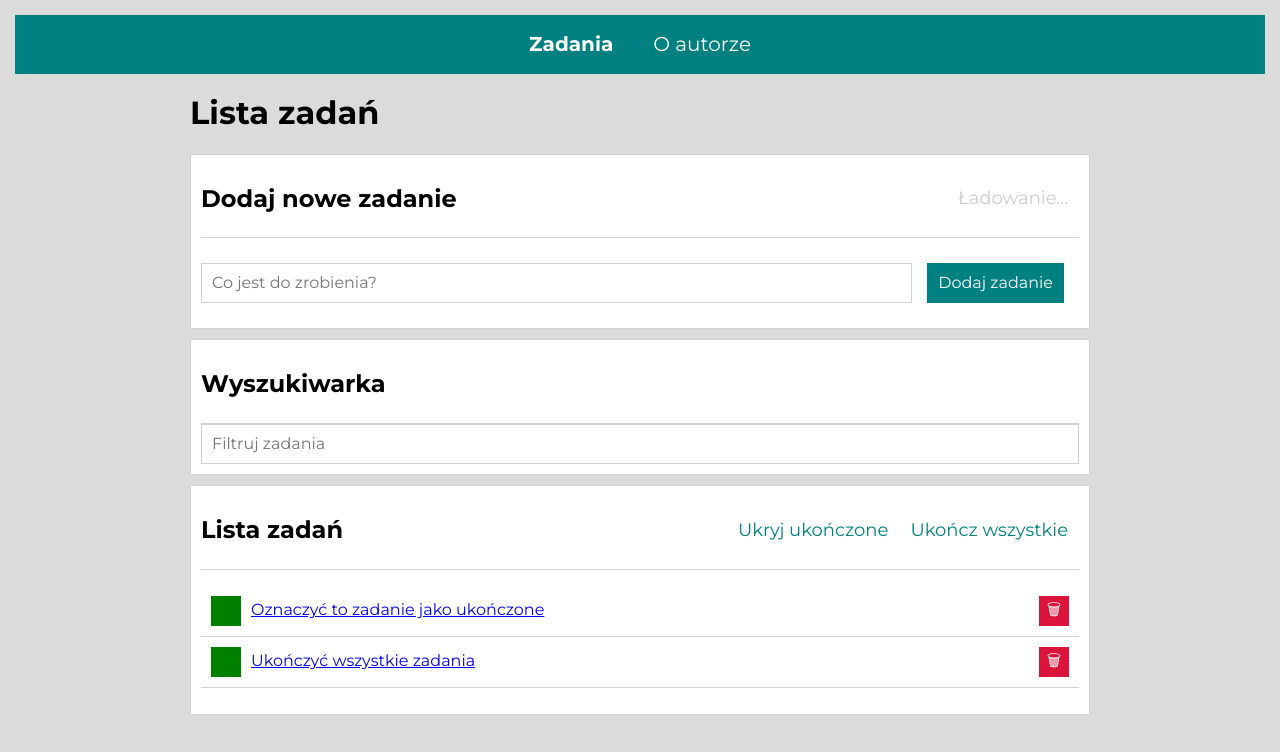
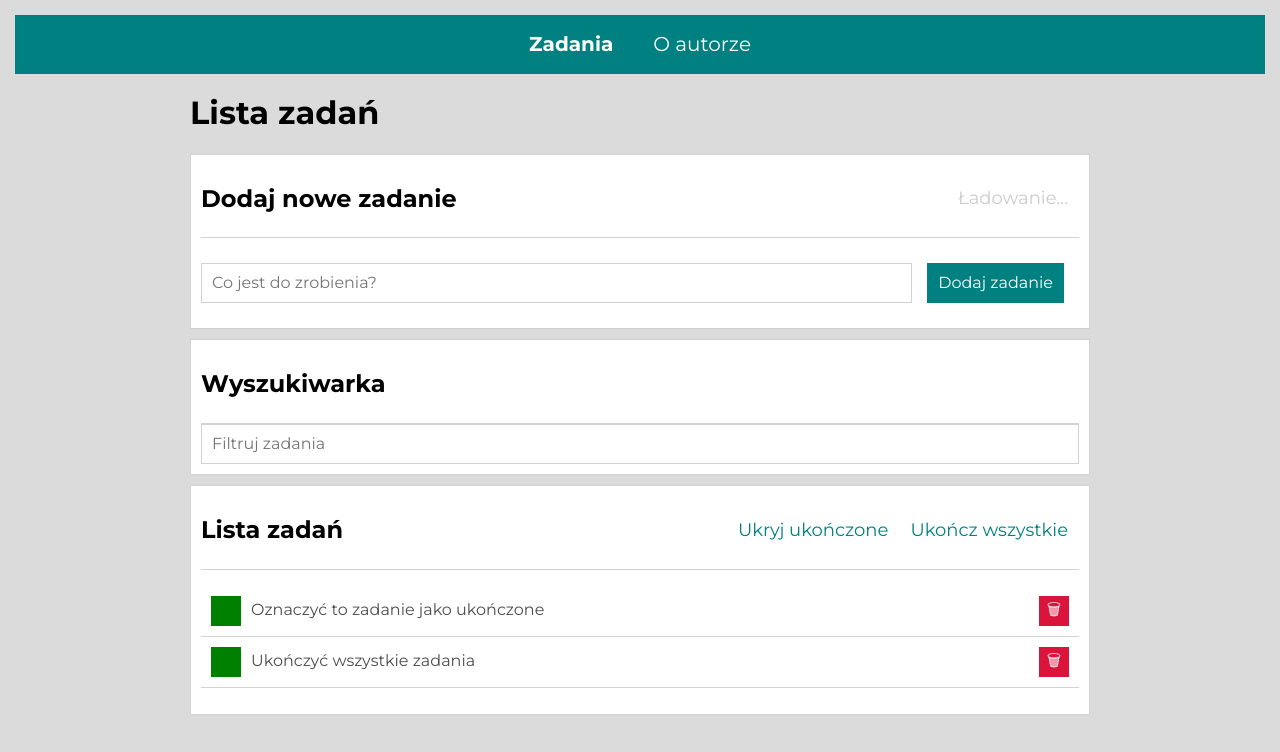
Before and after one commit to SzymonFrontDev/Todo-List-React, a React (Create React App) app: page /#/zadania in a window 1280 px wide. Both pictures are taken after a click on the button "Pobierz przykładowe zadania". Shown: the top 752 px of the page. Built offline with nearby package versions, Linux system fonts and the light colour scheme; the HTML template or start-up script is replaced by a standard one.

Commit message:
added css to StyledLink

```diff
--- a/src/features/tasks/TasksPage/TaskList/index.js
+++ b/src/features/tasks/TasksPage/TaskList/index.js
@@ -1,8 +1,8 @@
-import React, { useState } from 'react';
+import React from 'react';
 import { Link, useLocation } from 'react-router-dom';
 import { useSelector, useDispatch } from 'react-redux';
 import { toggleTaskDone, removeTask, selectHideDone, selectTasksByQuery } from '../../tasksSlice';
-import { List, Item, Content, Button } from "./styled";
+import { List, Item, Content, Button, StyledLink} from "./styled";
 import searchQueryParamName from '../../TaskPage/searchQueryParamName';
 
 const TaskList = () => {
@@ -28,7 +28,7 @@
               {task.done ? "✔" : ""}
             </Button>
             <Content done={task.done}>
-              <Link to={`/zadania/${task.id}`}>{task.content}</Link>
+              <StyledLink to={`/zadania/${task.id}`}>{task.content}</StyledLink>
             </Content>
             <Button
               remove
```
